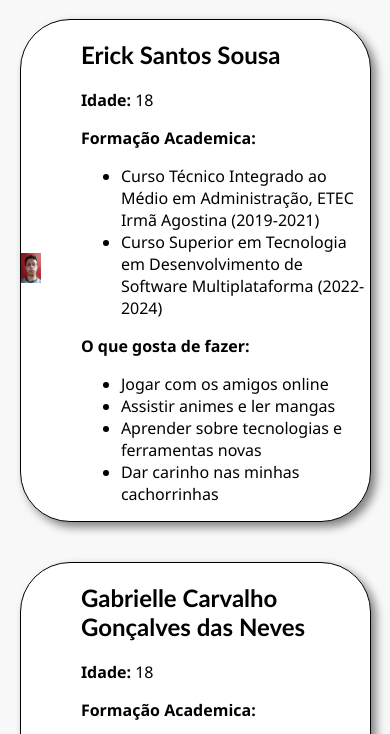
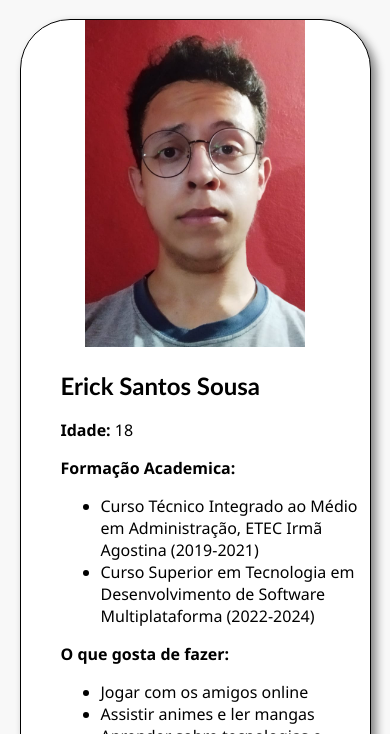
Before and after one commit to ericksantos12/Atividade-de-DW-I, a plain HTML site: page index.html in a window 390 px wide. Shown: the part 110-844 px from the top of the page. Drawn offline with Linux system fonts and the light colour scheme.

Commit message:
Squashed commit of the following:
commit 1d251de0122638fda83c98b028afe68d596a4476
Author: ericksantos12 <erick.sousa@hotmail.com.br>
Date:   Fri Feb 25 19:14:44 2022 -0300

    better responsive images

```diff
--- a/style.css
+++ b/style.css
@@ -37,10 +37,11 @@ img{
     display: flex;
     align-items: center;
     justify-content: center;
+    flex-flow: wrap;
 }
 
 .colunaImagem {
-    flex-basis: 15%;
+    flex-basis: 220px;
 }
 
 .colunaTexto {
```
